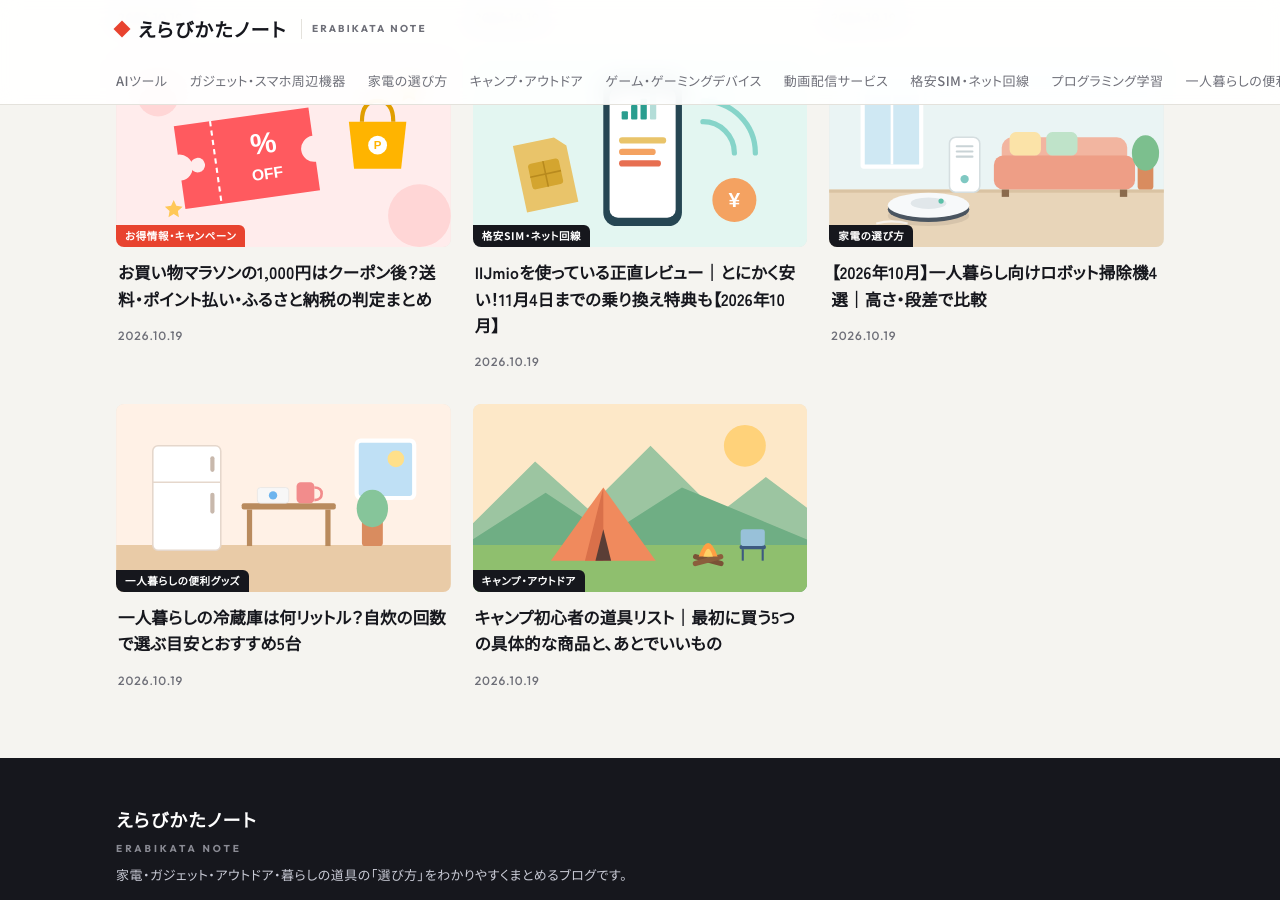
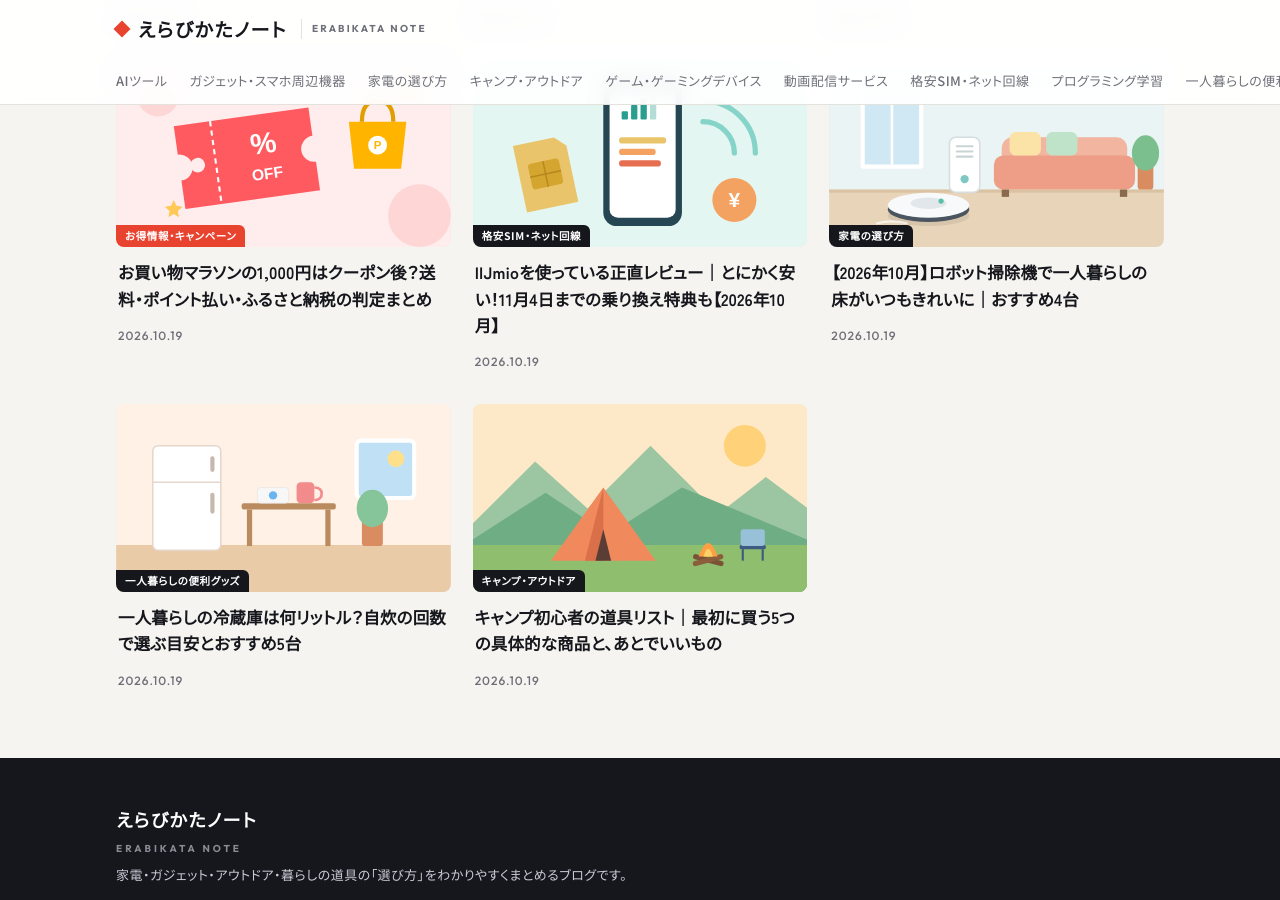
Before and after one commit to SakO377/blog, a Jekyll site: the page built from index.md, in a window 1280 px wide and 900 px high, scrolled down 1861 px. Built offline with Jekyll 4.4.1, drawn with Linux system fonts in a browser that asks for light colours; part of the change alters nothing that is shown.

Commit message:
ロボット掃除機の記事を、買ったあとの暮らしが浮かぶ書き方に
Co-Authored-By: Claude Opus 5.5 (1M context) <noreply@anthropic.com>
Claude-Session: https://claude.ai/code/session_019rdBYk4JmCDr1xkVpDoYVB

```diff
--- a/_posts/2026-10-19-robot-cleaner-erabikata.md
+++ b/_posts/2026-10-19-robot-cleaner-erabikata.md
@@ -1,125 +1,118 @@
 ---
 layout: post
-title: "【2026年10月】一人暮らし向けロボット掃除機4選｜高さ・段差で比較"
+title: "【2026年10月】ロボット掃除機で一人暮らしの床がいつもきれいに｜おすすめ4台"
 date: 2026-10-19 07:00:00 +0900
 updated: 2026-10-19
 categories: [kaden]
-description: "一人暮らし・ワンルーム向けのロボット掃除機4台（Eufy C10、SwitchBot K10+ Pro Combo、ルンバ ミニ、Roborock Q7B+）を、本体の高さ・吸引力・段差・自動ゴミ収集の公式の数字で比べました。"
+description: "帰ったら床がきれい、ベッド下のホコリも気にしなくていい。一人暮らし・ワンルームにぴったりのロボット掃除機4台（Eufy C10、SwitchBot K10+ Pro Combo、ルンバ ミニ、Roborock Q7B+）を、暮らしがどう変わるかで選びました。"
 ---
 
 <div class="conclusion" markdown="1">
 
-**迷ったら Anker の「Eufy Robot Vacuum Auto-Empty C10」。** 本体の高さが約7.2cmと4台でいちばん低く、ゴミ収集ステーションもついているので、ベッドやソファの下までまかせられます。
+**迷ったら Anker の「Eufy Robot Vacuum Auto-Empty C10」。** 高さ約7.2cmの薄さでベッドの下までするりと入り、ゴミ捨ては約2か月に1回。仕事から帰ると、床はもうきれいになっています。
 
-家具が多くて床がせまい部屋なら、直径約24.5cmの「ルンバ ミニ」。吸引の強さと水拭きを両方ほしい人は「Roborock Q7B+」、スティック掃除機も1台にまとめたい人は「SwitchBot K10+ Pro Combo」が合います。
+家具が多いせまい部屋なら、小回りのきく「ルンバ ミニ」。髪の毛も足あとのベタつきもまとめて片づけたいなら「Roborock Q7B+」。掃除機を1台にまとめて部屋をすっきりさせたいなら「SwitchBot K10+ Pro Combo」です。
 
 </div>
 
-<div class="method" markdown="1">
+## 4台をひと目で比べる
 
-- 比べた対象: 楽天市場のメーカー公式店で買える、一人暮らしの部屋に置きやすい現行モデル4台
-- 情報の出どころ: メーカー公式サイト、楽天市場のメーカー公式店の商品ページ、メーカー発表を伝えたニュース記事（2026年10月19日に確認）
-- 実際には使っていません。音の大きさや、細かい段差での動きは書けないので、数字で比べられるところに絞っています
-
-</div>
-
-## 4台の比較表（公式の数字）
-
-ワンルームで差が出やすいのは「家具の下に入れるか（高さ）」「ゴミ捨ての回数（自動ゴミ収集）」の2つです。吸引力（Pa）は数字が大きいほど強いのですが、メーカーによって測り方が同じとは限らないので、目安として見てください。
+ワンルームで暮らしの差が出るのは、「家具の下まで入れるか（高さ）」と「ゴミ捨ての回数（自動ゴミ収集）」の2つです。吸引力（Pa）は大きいほど力強いですが、メーカーごとに測り方が違うことがあるので目安にしてください。
 
 <div class="ctable-wrap" markdown="1">
 
 | 商品 | 本体サイズ | 高さ | 吸引力 | 乗り越え段差 | 自動ゴミ収集 | 水拭き |
 |---|---|---|---|---|---|---|
 | Eufy Auto-Empty C10（T2292） | 約32.5×32.3cm | 約7.2cm | 4,000Pa | 約17mm | あり（約2か月ゴミ捨て不要） | なし |
-| SwitchBot K10+ Pro Combo（W3002500） | 24.8×24.8cm | 9.2cm | 3,000Pa | 記載を確認できず | あり（3L紙パック・約70日） | 使い捨てシート |
-| ルンバ ミニ + SlimCharge（F115260 ほか） | 直径約24.5cm | 約9.2cm | 公表なし | 記載を確認できず | なし（充電台のみ） | 床拭きシート |
-| Roborock Q7B+（Q7BP52-04） | 約32.5×32.7cm | 9.9cm | 8,000Pa | 記載を確認できず | あり（約60日分） | タンク280ml |
+| SwitchBot K10+ Pro Combo（W3002500） | 24.8×24.8cm | 9.2cm | 3,000Pa | ― | あり（3L紙パック・約70日） | 使い捨てシート |
+| ルンバ ミニ + SlimCharge（F115260 ほか） | 直径約24.5cm | 約9.2cm | ― | ― | なし（充電台のみ） | 床拭きシート |
+| Roborock Q7B+（Q7BP52-04） | 約32.5×32.7cm | 9.9cm | 8,000Pa | ― | あり（約60日分） | タンク280ml |
 
 </div>
-<p class="source">出典: <a href="https://www.ankerjapan.com/products/t2292" target="_blank" rel="nofollow noopener">Anker Japan 公式</a>、楽天市場の各メーカー公式店の商品ページ、<a href="https://kaden.watch.impress.co.jp/docs/news/1641272.html" target="_blank" rel="nofollow noopener">家電Watch（SwitchBot）</a>、<a href="https://news.mynavi.jp/article/20260219-4132226/" target="_blank" rel="nofollow noopener">マイナビニュース（ルンバ ミニ）</a>、<a href="https://getnavi.jp/appliances/1079705/" target="_blank" rel="nofollow noopener">GetNavi web（Roborock）</a> 2026年10月19日時点。「記載を確認できず」は、公式の数字が見つからなかった項目です。</p>
+<p class="source">出典: <a href="https://www.ankerjapan.com/products/t2292" target="_blank" rel="nofollow noopener">Anker Japan</a>、楽天市場の各メーカー公式店、<a href="https://kaden.watch.impress.co.jp/docs/news/1641272.html" target="_blank" rel="nofollow noopener">家電Watch</a>、<a href="https://news.mynavi.jp/article/20260219-4132226/" target="_blank" rel="nofollow noopener">マイナビニュース</a>、<a href="https://getnavi.jp/appliances/1079705/" target="_blank" rel="nofollow noopener">GetNavi web</a>（2026年10月19日時点）</p>
 
-## 薄さで選ぶなら：Anker Eufy Robot Vacuum Auto-Empty C10
+## ベッドの下まで、まかせきり：Anker Eufy Robot Vacuum Auto-Empty C10
 
-ベッド下やソファ下のすき間が10cmもない部屋に向いています。本体の厚みは約7.2cm。ほかの3台は9cm台なので、2cmほどの差があります。家具の脚の長さを測って「8cmくらいしかない」という人は、この1台がほぼ唯一の候補になります。
+朝、家を出るときにスタートしておけば、帰ってドアを開けたときには床のホコリが消えています。ベッドの下にたまる綿ボコリを、のぞきこんで気にする日はもう来ません。
 
-ゴミ収集ステーションつきで、Anker の説明では約2か月ゴミ捨て不要（使う環境で変わる目安）。吸引力は4,000Pa、乗り越えられる段差は約17mmです。
+それができるのは、本体の厚みが約7.2cmと4台でいちばん薄いから。ほかの3台は9cm台なので、ベッドやソファの下のすき間が8cmくらいしかない部屋でも入っていけます。
 
-<div class="pros-cons">
-<div class="pros" markdown="1">
+吸ったゴミはステーションが自動で吸い上げてくれるので、ゴミ捨ては約2か月に1回。吸引力は4,000Paあり、レーザーで部屋の形を覚えてムダなく回ります。
 
-- 高さ約7.2cmで、低い家具の下にも入りやすい
-- ゴミ捨てが約2か月に1回ですむ（メーカーの目安）
-- レーザーで部屋の形を覚えて動く
+「掃除のことを考える時間をまるごと手放したい」人にいちばん合う1台です。
 
-</div>
-<div class="cons" markdown="1">
+気になる点は、水拭きができないこと。床のベタつきだけは、ときどき自分で拭くことになります。
 
-- 水拭きはできない。床のベタつきは自分で拭く必要がある
-- 段差は約17mmまで。敷居が2cm近い部屋では止まるおそれがある
-- 本体は約32cm四方あり、ルンバ ミニよりひと回り大きい
+{% include rakuten.html item="anker:t2292" img="https://shop.r10s.jp/anker/cabinet/deal/202610m2/t2292_sale.jpg" name="Eufy Robot Vacuum Auto-Empty C10（T2292）" spec="高さ約7.2cmでベッド下へ・ゴミ捨て約2か月に1回" note="アンカー・ダイレクト楽天市場店（メーカー公式店）" %}
 
-</div>
-</div>
+## 掃除機が1台で済む部屋に：SwitchBot K10+ Pro Combo
 
-{% include rakuten.html item="anker:t2292" img="https://shop.r10s.jp/anker/cabinet/deal/202610m2/t2292_sale.jpg" name="Eufy Robot Vacuum Auto-Empty C10（T2292）" spec="高さ約7.2cm・4,000Pa・自動ゴミ収集つき" note="アンカー・ダイレクト楽天市場店（メーカー公式店）" %}
+ふだんの床はロボットにおまかせ。棚の上やソファのすき間は、さっとスティック掃除機で。そして両方のゴミは、同じドックに吸い取られて1か所にまとまります。玄関の脇に掃除機を2台並べる必要がなくなり、ワンルームが少し広く感じられます。
 
-## スティック掃除機も1台にしたいなら：SwitchBot K10+ Pro Combo
+ロボット本体は24.8cm四方とコンパクトで、椅子の脚のあいだにもすっと入ります。ドックは3Lの紙パックで、約70日ゴミ捨てなし。付属のスティック掃除機は20,000Paです。
 
-ロボット掃除機、スティック掃除機、ゴミ収集ドックがセットになったモデルです。ドックは両方のゴミをまとめて吸い取るので、ゴミ捨ての場所が1か所になります。一人暮らしで「掃除機を2台置く場所はない」という人に合います。
+「狭い部屋に家電を増やしたくない、でも掃除はちゃんとしたい」人にぴったりです。
 
-ロボット本体は24.8cm四方、高さ9.2cm。4台の中ではルンバ ミニと並んで小さく、椅子の脚のあいだにも入りやすいサイズです。吸引力は3,000Pa、付属のスティック掃除機は20,000Pa。ドックの紙パックは3Lで、約70日もつとされています。
+気になる点は、ロボットの吸引力が3,000Paと4台の中でいちばん控えめなこと。ラグが多い部屋より、フローリング中心の部屋で力を発揮します。
 
-**気になるところ**は、吸引力の数字が4台の中でいちばん低いことと、セットのぶん値段が上がりやすいことです。水拭きは市販の使い捨てシートを使う方式なので、しっかり水を含ませて拭くタイプではありません。乗り越え段差は、Combo の商品ページでは数字を確認できませんでした（ロボット単体の K10+ Pro のページには2cmとあります）。
+{% include rakuten.html item="switchbot:k10procombo" img="https://shop.r10s.jp/switchbot/cabinet/09377790/amaozn/main02.jpg" name="SwitchBot K10+ Pro Combo（W3002500）" spec="24.8cm四方の小型ロボ＋スティック掃除機" note="SwitchBot公式店" %}
 
-{% include rakuten.html item="switchbot:k10procombo" img="https://shop.r10s.jp/switchbot/cabinet/09377790/amaozn/main02.jpg" name="SwitchBot K10+ Pro Combo（W3002500）" spec="24.8cm四方・高さ9.2cm・スティック掃除機つき" note="SwitchBot公式店" %}
+## 家具のすき間まで、くるくる回る：ルンバ ミニ + SlimCharge
 
-## 家具が多いせまい部屋なら：ルンバ ミニ + SlimCharge
+机の下、椅子とベッドのすき間、ラックの足もと。大きなロボットが入れずにホコリが残りがちな場所まで、小さなルンバが入りこんでいきます。物の多い部屋でも、すみずみまできれいになるのがうれしいところです。
 
-アイロボットが2026年に出した小型のルンバで、本体は直径約24.5cm、高さ約9.2cmです。机の下、椅子とベッドのすき間など、大きなロボットが入れない場所まで回れるのが強みです。
+本体は直径約24.5cm、高さ約9.2cm。2026年に出たばかりの小型ルンバです。裏に使い捨てシートをつければ床拭きにも切りかわるので、素足で歩いたときのさらっとした感じも続きます。
 
-ここで紹介するのは、充電スタンドだけがつく「SlimCharge」版です。ゴミ収集ステーションがないぶん、たまったゴミは自分で捨てます。床拭きは、裏のプレートに使い捨てシートをつけると自動で切りかわる仕組みです。
+「家具が多くて、ロボット掃除機なんて入らないと思っていた」人にこそ向いています。
 
-**気になるところ**は、自動ゴミ収集がないので、掃除のたびに本体のゴミを捨てる必要があることです。ダストボックスも本体が小さいぶん大きくはありません。また、アイロボットは吸引力をPaで公表しておらず、乗り越えられる段差の数字も見つけられませんでした。ゴミ捨てを減らしたい人は、ステーションつきの版を選んでください。
+気になる点は、このSlimCharge版はゴミ収集ステーションがなく、掃除のたびに本体のゴミを自分で捨てることです。
 
-{% include rakuten.html item="irobotstore:f11" img="https://shop.r10s.jp/irobotstore/cabinet/03016688/20260219_review_2nen/minislim_2nen_logo.jpg" name="ルンバ ミニ + SlimCharge（F115260 ほか）" spec="直径約24.5cm・高さ約9.2cm・床拭き対応" note="アイロボット公式 楽天市場店" %}
+{% include rakuten.html item="irobotstore:f11" img="https://shop.r10s.jp/irobotstore/cabinet/03016688/20260219_review_2nen/minislim_2nen_logo.jpg" name="ルンバ ミニ + SlimCharge（F115260 ほか）" spec="直径約24.5cmで家具のすき間へ・床拭きも" note="アイロボット公式 楽天市場店" %}
 
-## 吸引と水拭きを両方ほしいなら：Roborock Q7B+
+## 髪の毛もベタつきも1台で：Roborock Q7B+
 
-吸引力は8,000Paで、4台の中でいちばん高い数字です。本体に280mlの水タンクがあり、水の量はアプリで3段階に変えられます。フローリングの部屋で、髪の毛と足あとのベタつきを1台で片づけたい人に向きます。ドックには約60日分のゴミをためられるとされています。
+床に落ちた髪の毛を吸い取って、そのまま水拭きまで。帰って靴下で歩いたとき、足の裏がさらっとしている。そんなフローリングが毎日続きます。
 
-**気になるところ**は、本体の高さ9.9cmと直径約32.7cmで、4台の中でいちばん大きいことです。ベッド下のすき間が10cm前後の部屋では入れない場合があります。ドックも楽天の商品ページで21.3×17.8×25.9cmとあり、置き場所を先に決めておく必要があります。乗り越え段差の数字は、公式の情報では確認できませんでした。
+吸引力は8,000Paで、4台の中でいちばん力強い数字です。本体には280mlの水タンクがあり、水の量はアプリで3段階に変えられます。ドックには約60日分のゴミがたまるので、ゴミ捨てもたまにで大丈夫です。
 
-{% include rakuten.html item="roborockjapandirect:6936905903563" img="https://shop.r10s.jp/roborockjapandirect/cabinet/products/12574614/imgrc0134680043.jpg" name="Roborock Q7B+（Q7BP52-04）" spec="8,000Pa・高さ9.9cm・水拭き・自動ゴミ収集" note="ROBOROCK JAPAN DIRECT（メーカー公式店）" %}
+「吸うだけじゃ物足りない、床をピカピカにしたい」人に向く1台です。
 
-## 選び方のポイント
+気になる点は、高さ9.9cmと4台でいちばん大きいこと。ベッド下のすき間が10cm前後だと、入れないことがあります。
 
-買う前に測っておきたいのは2か所です。ひとつは、ベッドやソファの下のすき間。本体の高さより1cmくらい余裕があると安心で、8cm台ならEufy C10、10cm以上あれば4台どれでも候補になります。もうひとつは、部屋と廊下の間の敷居の高さ。Eufy C10の約17mmを超えるようなら、段差を解消するスロープを置くか、その部屋は掃除させないと割り切ります。
+{% include rakuten.html item="roborockjapandirect:6936905903563" img="https://shop.r10s.jp/roborockjapandirect/cabinet/products/12574614/imgrc0134680043.jpg" name="Roborock Q7B+（Q7BP52-04）" spec="8,000Paの吸引＋水拭き・ゴミ約60日分" note="ROBOROCK JAPAN DIRECT（メーカー公式店）" %}
 
-ゴミ収集ステーションは、一人暮らしでもあると続けやすい機能です。ただしステーションのぶん、床に置く場所が増えます。ワンルームなら部屋数が少ないぶん、「広さ」より「置き場所」と「手間」で選んだほうが失敗しにくくなります。冷蔵庫や棚の配置と一緒に考えるなら、[一人暮らしの冷蔵庫サイズの記事]({{ '/hitorigurashi/2026/10/19/hitorigurashi-reizouko-size/' | relative_url }})も参考にしてください。
+## 買う前に測っておくと、届いた日から気持ちいい
+
+メジャーで測っておきたいのは2か所だけです。
+
+ひとつは、ベッドやソファの下のすき間。本体の高さより1cmくらい余裕があると安心です。8cm台ならEufy C10、10cm以上あれば4台どれでも入っていけます。
+
+もうひとつは、部屋と廊下のあいだの敷居。Eufy C10が乗り越えられるのは約17mmまでなので、それより高ければスロープを置くと、家じゅうをまかせられるようになります。
+
+ゴミ収集ステーションがあると、「ゴミ捨てが面倒で使わなくなる」ことがなくなり、ずっと続けやすくなります。そのぶん床に置く場所が増えるので、冷蔵庫や棚の配置と一緒に考えておくと安心です。冷蔵庫まわりは[一人暮らしの冷蔵庫サイズの記事]({{ '/hitorigurashi/2026/10/19/hitorigurashi-reizouko-size/' | relative_url }})も参考にしてください。
 
 ## よくある質問
 
 <details class="faq"><summary>ワンルームでもゴミ収集ステーションは必要？</summary>
 
-なくても使えます。そのかわり掃除のたびに本体のゴミを捨てることになり、毎日動かすなら週に何回もの作業です。手間を減らしたいなら、Eufy C10、SwitchBot K10+ Pro Combo、Roborock Q7B+ のようなステーションつきが向いています。
+なくても使えます。ただ、毎日動かすと本体のゴミ捨ても毎日になります。ステーションつきなら、ゴミ捨ては2か月に1回ほど。「掃除のことを忘れて暮らせる」のは、やはりステーションつきです。
 
 </details>
 
 <details class="faq"><summary>吸引力のPaは大きいほどいい？</summary>
 
-目安にはなりますが、測り方はメーカーごとに違うことがあり、数字だけで掃除の仕上がりは決まりません。ブラシの形やごみの通り道でも差が出ます。ラグやカーペットが多い部屋なら、数字が大きいモデルから見ていくと選びやすくなります。
+目安にはなりますが、ブラシの形やゴミの通り道でも仕上がりは変わります。ラグやカーペットが多い部屋なら、数字の大きいモデルから見ていくと選びやすくなります。
 
 </details>
 
 <details class="faq"><summary>床に物が多くても使える？</summary>
 
-ケーブルや服が床にあると、巻きこんで止まることがあります。掃除の前に床の物を片づける習慣がつけられるかどうかは、どの機種でも買う前に考えておきたい点です。
+ケーブルや服が床にあると、巻きこんで止まることがあります。出かける前に床の物をひょいと片づける習慣がつくと、部屋そのものがすっきりしていくのもロボット掃除機のいいところです。
 
 </details>
 
 ## まとめ
 
-低い家具の下まで掃除させたいなら、高さ約7.2cmのEufy Auto-Empty C10が第一候補です。せまい部屋で小回りを優先するならルンバ ミニ、スティック掃除機もまとめたいならSwitchBot K10+ Pro Combo、吸引と水拭きの両方を重視するならRoborock Q7B+。
+ベッドの下まで毎日きれいにしてほしいなら、高さ約7.2cmのEufy Auto-Empty C10。家具のすき間まで回ってほしいならルンバ ミニ、掃除機を1台にまとめたいならSwitchBot K10+ Pro Combo、水拭きまでまかせたいならRoborock Q7B+です。
 
-数字は2026年10月19日に確認したものです。価格やセット内容は時期によって変わるので、買う前に楽天の商品ページで今の内容を見てください。
+どれを選んでも、「休みの日にまず掃除機」という時間がなくなります。価格やセット内容は時期によって変わるので、楽天の商品ページで今の内容を見てから選んでください。
```
